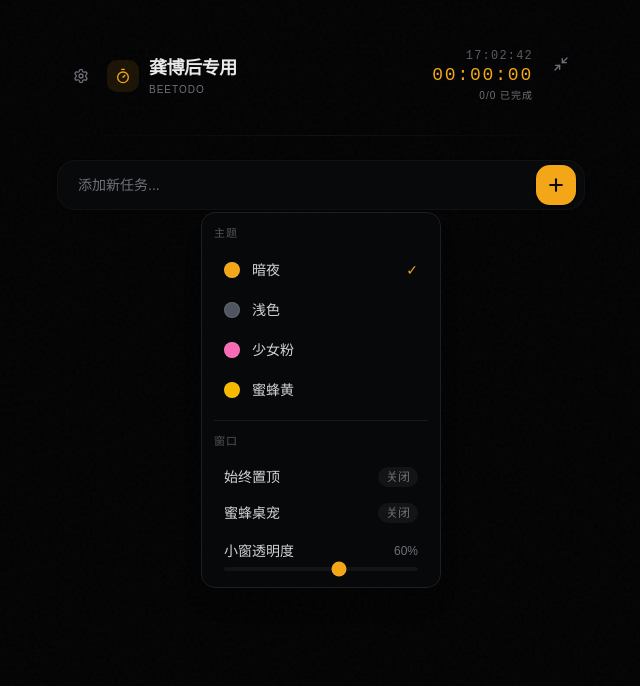
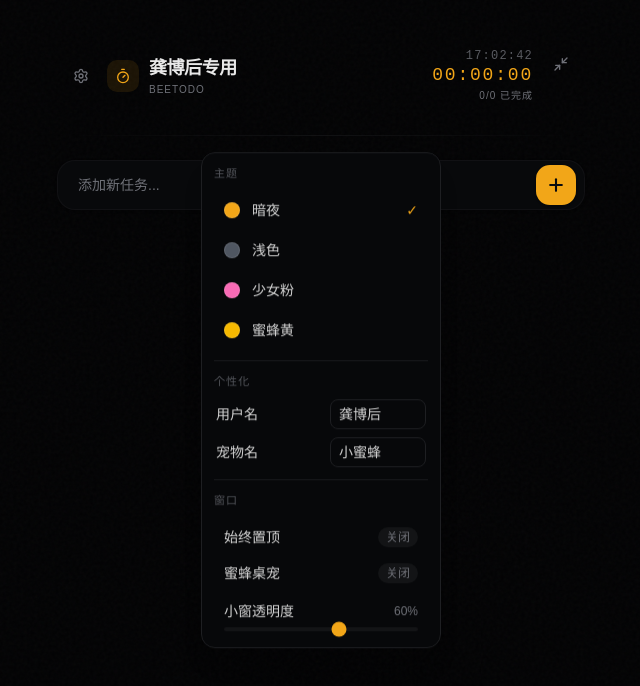
Before and after one commit to Linmoqian/BeeTodo, a React (Vite) app: page / in a window 1280 px wide. Both pictures are taken after a click on the button 400 px from the left and 75 px from the top of the page. Shown: the top 686 px of the page, without its empty margins (319-959 px from the left). Built offline with nearby package versions, Linux system fonts and the light colour scheme.

Commit message:
feat: 设置面板添加用户名和宠物名输入框
新增"个性化"分组，支持实时修改并持久化

```diff
--- a/src/components/ThemeSettings.tsx
+++ b/src/components/ThemeSettings.tsx
@@ -8,14 +8,18 @@ interface AppSettings {
   alwaysOnTop: boolean;
   compactOpacity: number;
   petEnabled: boolean;
+  userName: string;
+  petName: string;
 }
 
-export function ThemeSettings({ onOpacityChange }: { onOpacityChange?: (v: number) => void }) {
+export function ThemeSettings({ onOpacityChange, onSettingsChange }: { onOpacityChange?: (v: number) => void; onSettingsChange?: (s: AppSettings) => void }) {
   const { theme, setTheme } = useTheme();
   const [open, setOpen] = useState(false);
   const [alwaysOnTop, setAlwaysOnTop] = useState(false);
   const [compactOpacity, setCompactOpacity] = useState(60);
   const [petEnabled, setPetEnabled] = useState(false);
+  const [userName, setUserName] = useState("龚博后");
+  const [petName, setPetName] = useState("小蜜蜂");
   const panelRef = useRef<HTMLDivElement>(null);
   const btnRef = useRef<HTMLButtonElement>(null);
 
@@ -25,6 +29,9 @@ export function ThemeSettings({ onOpacityChange }: { onOpacityChange?: (v: numbe
         setAlwaysOnTop(settings.alwaysOnTop);
         setCompactOpacity(settings.compactOpacity);
         setPetEnabled(settings.petEnabled);
+        setUserName(settings.userName);
+        setPetName(settings.petName);
+        onSettingsChange?.(settings);
       })
       .catch((error) => {
         console.error("Failed to load settings", error);
@@ -123,6 +130,52 @@ export function ThemeSettings({ onOpacityChange }: { onOpacityChange?: (v: numbe
           <div className="my-3 h-px bg-[var(--settings-border)]/80" />
 
           <p className="mb-2.5 text-[11px] font-medium uppercase tracking-widest text-[var(--settings-label)]">
+            个性化
+          </p>
+          <div className="flex flex-col gap-2 px-0.5">
+            <div className="flex items-center gap-2">
+              <span className="text-[var(--settings-text)] text-sm shrink-0">用户名</span>
+              <input
+                type="text"
+                value={userName}
+                maxLength={10}
+                onChange={async (e) => {
+                  const v = e.target.value;
+                  setUserName(v);
+                  try {
+                    const settings = await invoke<AppSettings>("set_user_name", { name: v });
+                    onSettingsChange?.(settings);
+                  } catch (error) {
+                    console.error("Failed to set user name", error);
+                  }
+                }}
+                className="ml-auto w-24 rounded-md border border-[var(--settings-border)] bg-transparent px-2 py-1 text-sm text-[var(--settings-text)] outline-none focus:border-primary"
+              />
+            </div>
+            <div className="flex items-center gap-2">
+              <span className="text-[var(--settings-text)] text-sm shrink-0">宠物名</span>
+              <input
+                type="text"
+                value={petName}
+                maxLength={10}
+                onChange={async (e) => {
+                  const v = e.target.value;
+                  setPetName(v);
+                  try {
+                    const settings = await invoke<AppSettings>("set_pet_name", { name: v });
+                    onSettingsChange?.(settings);
+                  } catch (error) {
+                    console.error("Failed to set pet name", error);
+                  }
+                }}
+                className="ml-auto w-24 rounded-md border border-[var(--settings-border)] bg-transparent px-2 py-1 text-sm text-[var(--settings-text)] outline-none focus:border-primary"
+              />
+            </div>
+          </div>
+
+          <div className="my-3 h-px bg-[var(--settings-border)]/80" />
+
+          <p className="mb-2.5 text-[11px] font-medium uppercase tracking-widest text-[var(--settings-label)]">
             窗口
           </p>
           <button
```
